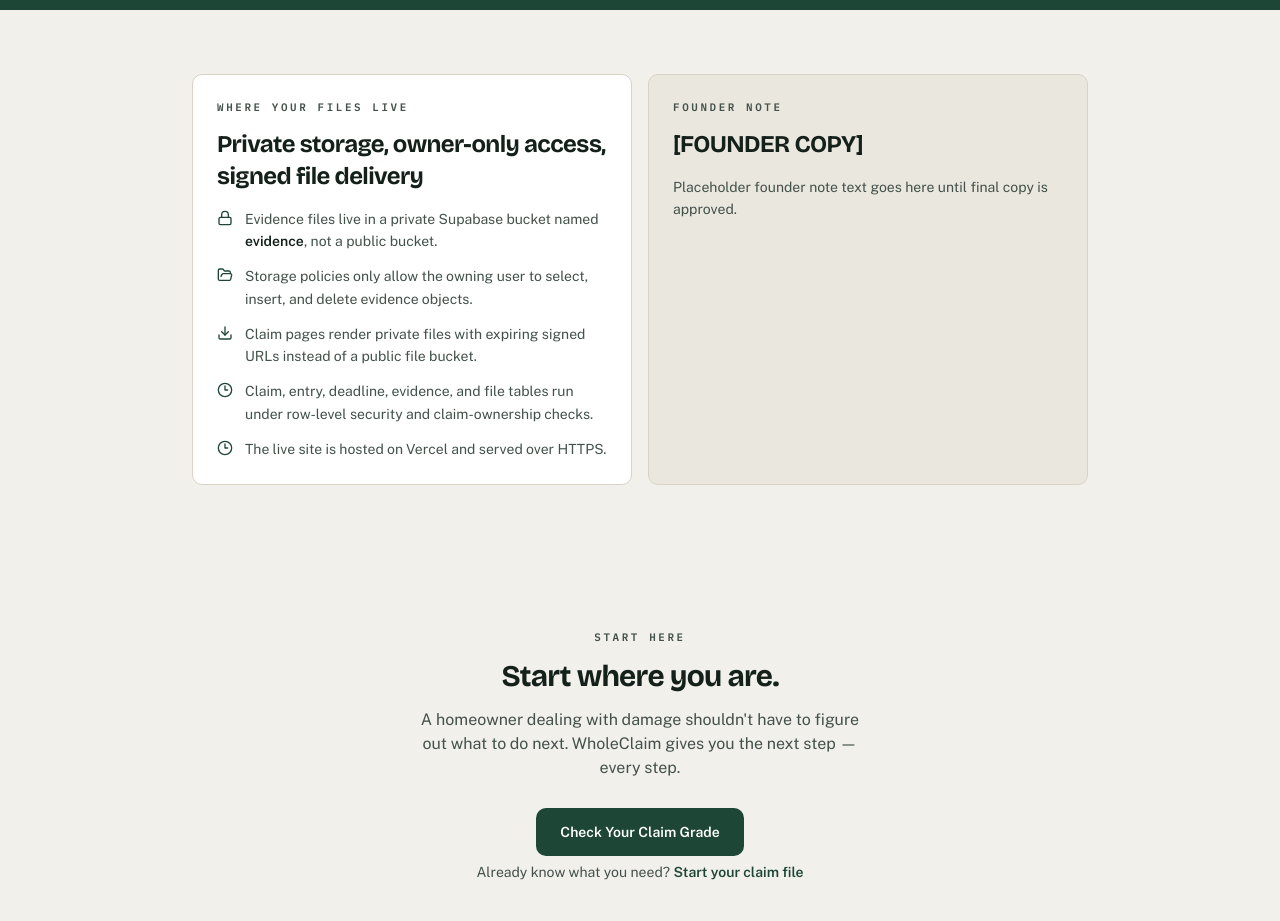
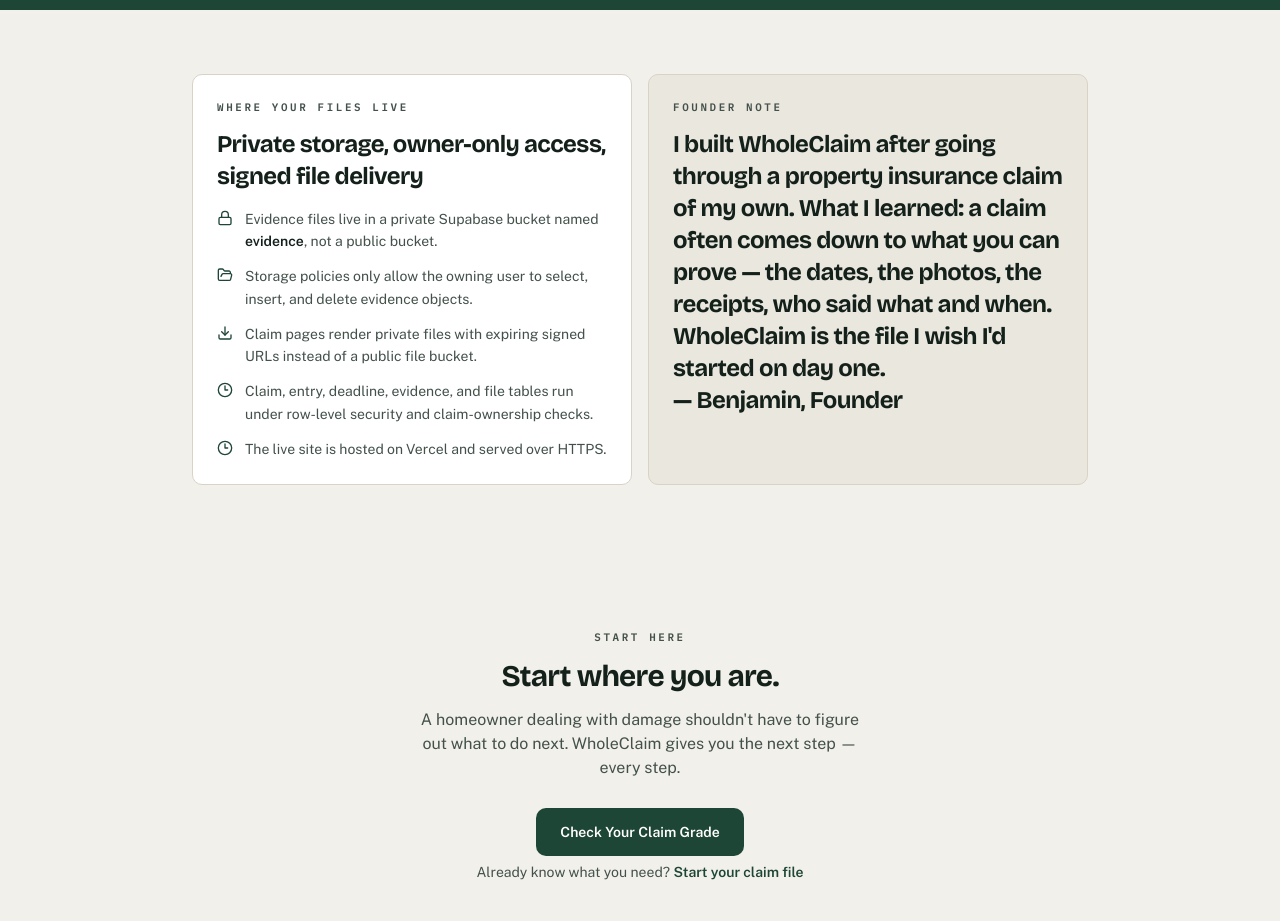
Before and after one commit to Kingben4192/wholeclaim, a Next.js app: page / in a window 1280 px wide. Shown: the part 4140-5061 px from the top of the page. Built offline with nearby package versions, Linux system fonts and the light colour scheme; no server answers.

Commit message:
Fix build and founder note copy

```diff
--- a/src/app/api/claim/[id]/export-pdf/route.ts
+++ b/src/app/api/claim/[id]/export-pdf/route.ts
@@ -47,6 +47,7 @@ export async function GET(request: NextRequest, { params }: { params: Promise<{
     (files ?? []).map(async (file) => {
       const { data: signed } = await supabase.storage.from("evidence").createSignedUrl(file.storage_path, 3600);
       let thumbnailDataUrl: string | null = null;
+      let thumbnailFormat: "JPEG" | "PNG" | undefined;
       if (file.kind === "photo" && signed?.signedUrl) {
         try {
           const response = await fetch(signed.signedUrl);
@@ -55,12 +56,14 @@ export async function GET(request: NextRequest, { params }: { params: Promise<{
             const bytes = await response.arrayBuffer();
             const base64 = Buffer.from(bytes).toString("base64");
             thumbnailDataUrl = `data:${mime};base64,${base64}`;
+            thumbnailFormat = mime.toLowerCase().includes("png") ? "PNG" : "JPEG";
           }
         } catch {
           thumbnailDataUrl = null;
+          thumbnailFormat = undefined;
         }
       }
-      return { ...file, thumbnailDataUrl, thumbnailFormat: signed?.signedUrl ? (file.kind === "photo" ? (thumbnailDataUrl?.includes("image/png") ? "PNG" : "JPEG") : undefined) : undefined };
+      return { ...file, thumbnailDataUrl, thumbnailFormat };
     }),
   );
 
--- a/src/app/page.tsx
+++ b/src/app/page.tsx
@@ -560,11 +560,9 @@ export default async function Page() {
             <span className="block font-mono text-[0.68rem] font-semibold uppercase tracking-[0.24em] text-hp-ink-soft mb-3">
               Founder note
             </span>
-            <h2 className="font-hp-display text-2xl font-bold tracking-tight mb-4">
-              [FOUNDER COPY]
-            </h2>
-            <p className="text-sm text-hp-ink-soft leading-relaxed">
-              Placeholder founder note text goes here until final copy is approved.
+            <p className="font-hp-display text-2xl font-bold tracking-tight mb-4 whitespace-pre-line">
+              I built WholeClaim after going through a property insurance claim of my own. What I learned: a claim often comes down to what you can prove — the dates, the photos, the receipts, who said what and when. WholeClaim is the file I wish I'd started on day one.
+              {'\n'}— Benjamin, Founder
             </p>
           </div>
         </div>
```
